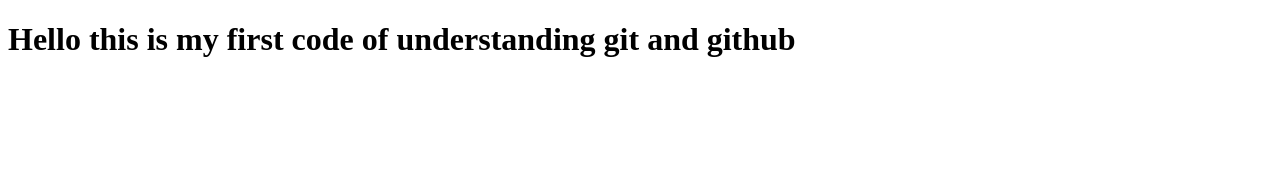
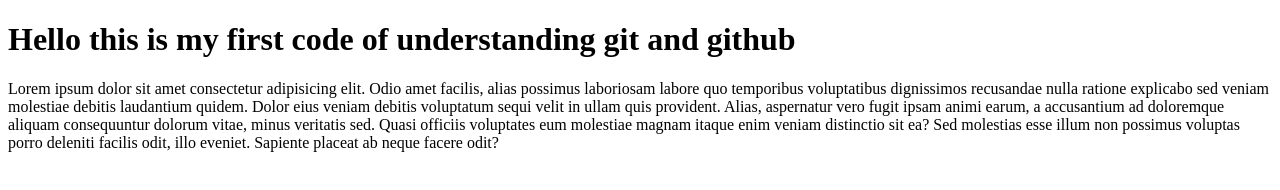
Before and after one commit to Sami-678/Trail, a plain HTML site: page Index.html in a window 1280 px wide. Drawn offline with Linux system fonts and the light colour scheme.

Commit message:
Second trail

```diff
--- a/Index.html
+++ b/Index.html
@@ -7,5 +7,6 @@
 </head>
 <body>
     <h1>Hello this is my first code of understanding git and github</h1>
+    <p>Lorem ipsum dolor sit amet consectetur adipisicing elit. Odio amet facilis, alias possimus laboriosam labore quo temporibus voluptatibus dignissimos recusandae nulla ratione explicabo sed veniam molestiae debitis laudantium quidem. Dolor eius veniam debitis voluptatum sequi velit in ullam quis provident. Alias, aspernatur vero fugit ipsam animi earum, a accusantium ad doloremque aliquam consequuntur dolorum vitae, minus veritatis sed. Quasi officiis voluptates eum molestiae magnam itaque enim veniam distinctio sit ea? Sed molestias esse illum non possimus voluptas porro deleniti facilis odit, illo eveniet. Sapiente placeat ab neque facere odit?</p>
 </body>
 </html>
```
Also changed, not shown: Readme.txt.
